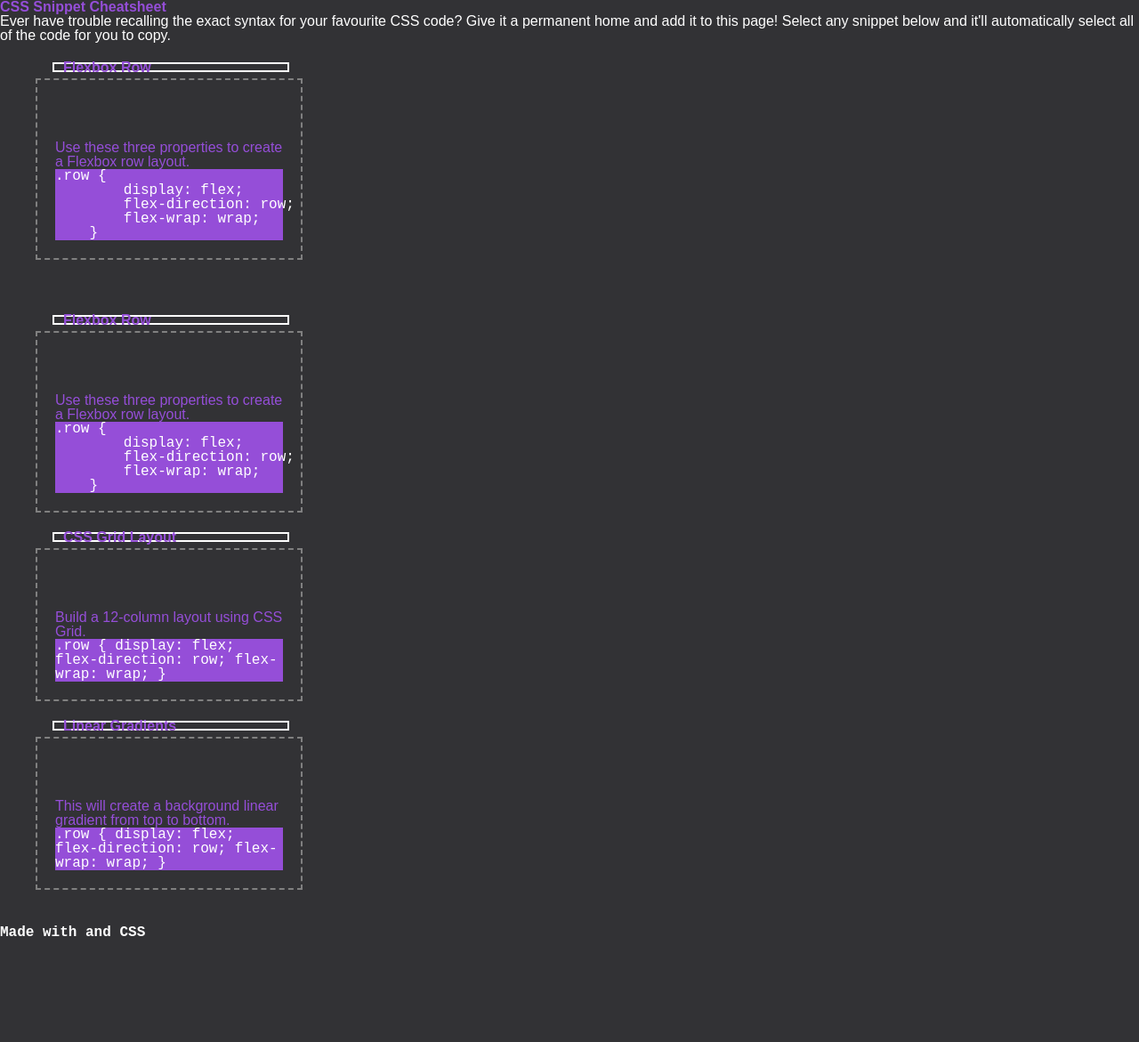
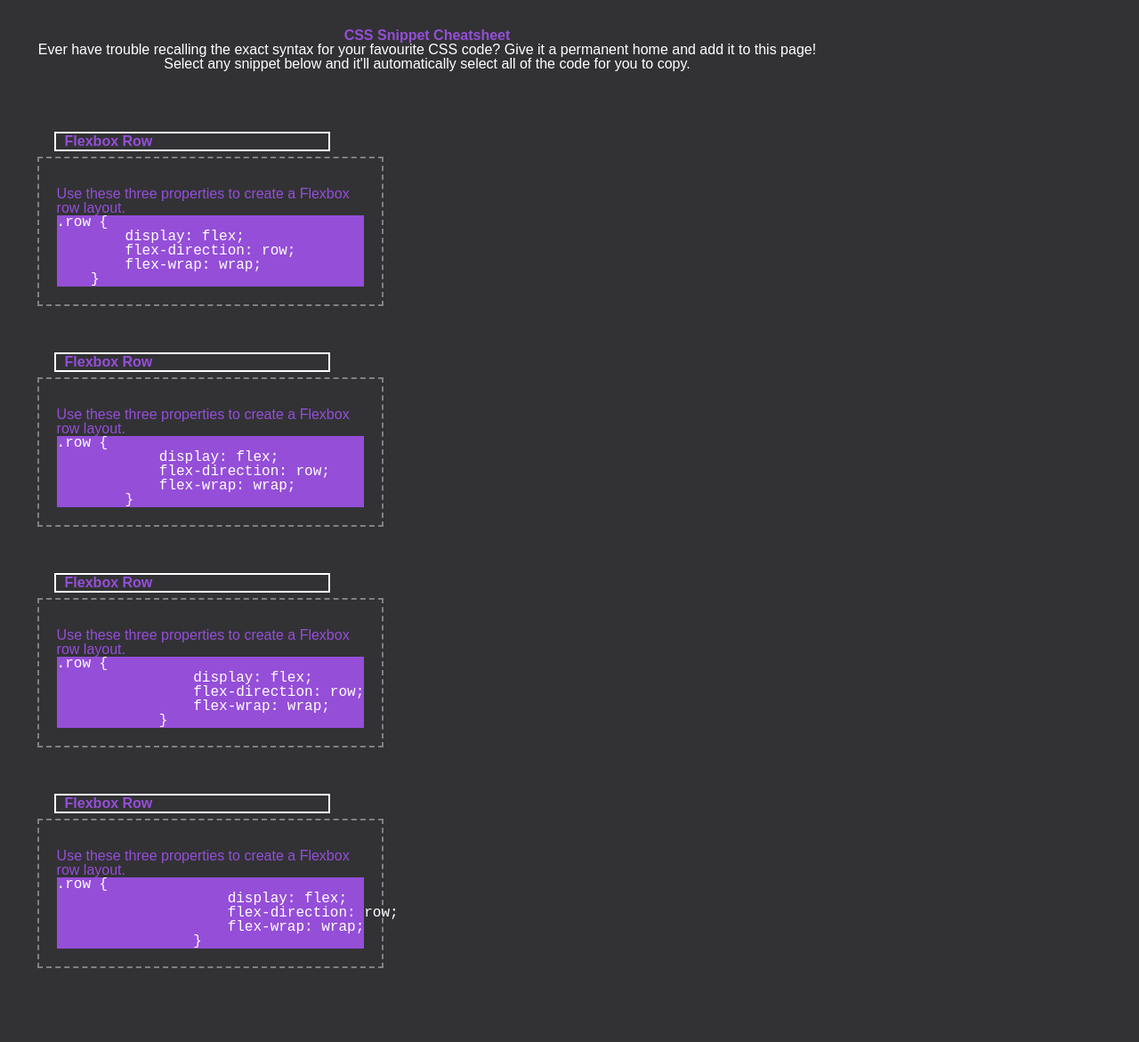
Before and after one commit to AmyLloyd/mini-project-week-2, a plain HTML site: page index.html in a window 1280 px wide. Shown: the top 1171 px of the page at 89% size. Before the commit the page ends 1057 px from the top, so only its background shows below. Drawn offline with Linux system fonts and the light colour scheme; files whose address does not match are found by name.

Commit message:
centre elements

```diff
--- a/assets/css/style.css
+++ b/assets/css/style.css
@@ -1,63 +1,95 @@
-*{
-    box-sizing: border-box;
+:root {
+    --brandpurple: #954ed8;
+    --background-gray: #323235;
 }
 
-:root {
-    --brandpurple: #954ed8;
+body {
+    font-family: Arial, Helvetica, sans-serif;
+    color: white;
+    background-color: var(--background-gray);
+
 }
 
-body {font-family: Arial, Helvetica, sans-serif;
-    color: white;
-    background-color: #323235;
+main {
+    width: 96%;
+    margin: 2rem auto;
+}
+
+header {
+    width: 96%;
+    padding: 2rem 2rem 4rem 2rem;
+    text-align: center;
+    margin 0 auto;
 }
 
 footer {
     font-family:'Courier New', Courier, monospace;
+    width: 96%;
 }
 
 .information-cards {
     display: flex;
     flex-direction: row;
     flex-wrap: wrap;
+    width: 96%;
+    margin-left: -1.5rem;
+    margin-right: -1.5rem;
+    justify-content: flex-start;
+
 }
 
 .card-header {
     display: flex;
     padding: 1px 10px;
     border: 2px solid white;
-    margin: 20px;
+    margin-top: -10px;
     width: 90%;
-    position: absolute;
+    position: relative;
+    justify-content: left;
     top: -40px;
     left: -3px;
-    line-height: 5px;
+    background-color: var(--background-gray);
+
 }
 
 .example {
     font-family:'Courier New', Courier, monospace;
     background-color: var(--brandpurple);
     color:white;
+    flex-grow: 1;
 
 }
 
 
 .card {
-    color: var(--brandpurple);
-}
-
-.card {
     display: flex;
     position: relative;
-    width: 300px;
-    height: auto;
+    top: -40px;
     border: 2px dashed gray;
     flex-direction: column;
     padding: 20px;
     margin: 40px;
     justify-content: center;
+    color: var(--brandpurple);
+    flex: 1 0 33%;
+    max-width: 33%;
+    flex-grow: 1;
 
 }
 
 h1, h2 {
     color: var(--brandpurple);
 }
+
+/* media query for larger screens */
+@media screen and (min-width: 992px) {
+    header {
+      width: 75%;
+    }
+
+    @media screen and (min-width: 768px) {
+        /* on tablets, set columns to only be 50% of the width and not grow */
+        .card-column {
+          flex: 0 0 50%;
+          max-width: 50%;
+        }
--- a/index.html
+++ b/index.html
@@ -23,9 +23,7 @@
                 <section class="card-header">
                     <h2>Flexbox Row</h2>
                 </section>
-                <br>
-                <br>
-                <br>
+
                 <p> Use these three properties to create a Flexbox row layout.</p>
                 <pre class="example"><code>.row {
         display: flex;
@@ -35,13 +33,12 @@
                 </section>
             </div>
 
+            <section class="information-cards">
                 <div class="card">
                     <section class="card-header">
                         <h2>Flexbox Row</h2>
                     </section>
-                <br>
-                <br>
-                <br>
+
                     <p> Use these three properties to create a Flexbox row layout.</p>
                     <pre class="example"><code>.row {
             display: flex;
@@ -51,38 +48,36 @@
                     </section>
                 </div>
 
+                <section class="information-cards">
                     <div class="card">
                         <section class="card-header">
-                    <h2>CSS Grid Layout</h2>
+                            <h2>Flexbox Row</h2>
                         </section>
-                <br>
-                <br>
-                <br>
-                <p> Build a 12-column layout using CSS Grid.</p>
-                <section class="example"><code>.row {
+
+                        <p> Use these three properties to create a Flexbox row layout.</p>
+                        <pre class="example"><code>.row {
                 display: flex;
                 flex-direction: row;
                 flex-wrap: wrap;
             }</code></pre>
-
                         </section>
                     </div>
 
+                    <section class="information-cards">
                         <div class="card">
                             <section class="card-header">
-                    <h2>Linear Gradients</h2>
+                                <h2>Flexbox Row</h2>
                             </section>
-                <br>
-                <br>
-                <br>
-                <p> This will create a background linear gradient from top to bottom.</p>
-                <section class="example"><code>.row {
+
+                            <p> Use these three properties to create a Flexbox row layout.</p>
+                            <pre class="example"><code>.row {
                     display: flex;
                     flex-direction: row;
                     flex-wrap: wrap;
                 }</code></pre>
+                            </section>
                         </div>
-        </section>
+
     </main>
 
     <footer>
```
Lines whose indentation alone changed are shown as unchanged.
